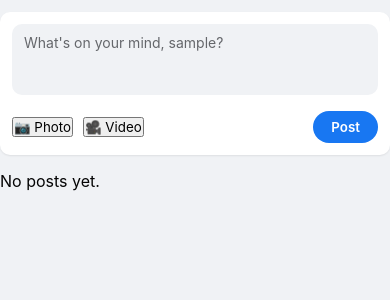
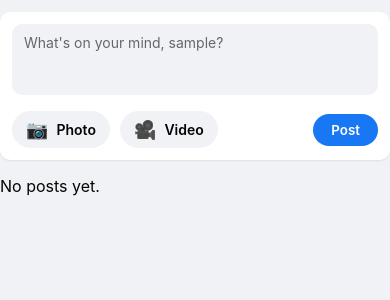
Before and after one commit to pratikguragain10/Connectly, a Django app: page / in a window 390 px wide. Shown: the part 56-356 px from the top of the page. Run offline with Django 5.2, Linux system fonts and the light colour scheme; the visitor is signed in with stand-in values (Sample User, id 1); data comes from the database, SQL or seed files in the repository; data that the repository does not hold is empty.

Commit message:
Media Querry

```diff
--- a/connectly/static/css/styles.css
+++ b/connectly/static/css/styles.css
@@ -376,7 +376,7 @@ body {
 }
 
 .profile-actions {
-  margin-left: auto;
+  margin-top: 12px;
   display: flex;
   gap: 10px;
 }
@@ -462,20 +462,47 @@ body {
   margin-top: 12px;
 }
 
-/* Media buttons */
-.media-btn {
+/* ================= POST ACTION BUTTONS ================= */
+
+.media-action {
+  display: flex;
+  align-items: center;
+  gap: 8px;
+
+  padding: 8px 14px;
+  border-radius: 999px;
+  border: none;
+
   background: #f0f2f5;
-  border: none;
-  padding: 8px 14px;
-  border-radius: 20px;
+  color: #050505;
+
+  font-size: 14px;
+  font-weight: 600;
   cursor: pointer;
-  font-size: 14px;
-  font-weight: 500;
-  color: #050505;
+
+  transition: background 0.15s ease, transform 0.1s ease;
 }
 
-.media-btn:hover {
+.media-action:hover {
   background: #e4e6eb;
+}
+
+.media-action:active {
+  transform: scale(0.97);
+}
+
+/* Icon */
+.media-action .icon {
+  font-size: 18px;
+}
+
+/* Accent colors */
+.media-action.photo .icon {
+  color: #45bd62;
+}
+
+.media-action.video .icon {
+  color: #f02849;
 }
 
 /* Post button */
--- a/connectly/templates/home.html
+++ b/connectly/templates/home.html
@@ -25,8 +25,14 @@
     </div>
 
     <div class="post-actions">
-      <button type="button" onclick="openImage()">📷 Photo</button>
-      <button type="button" onclick="openVideo()">🎥 Video</button>
+      <button type="button" class="media-action photo" onclick="openImage()">
+        <span class="icon">📷</span> Photo
+      </button>
+
+      <button type="button" class="media-action video" onclick="openVideo()">
+        <span class="icon">🎥</span> Video
+      </button>
+
       <button type="submit" class="post-btn">Post</button>
     </div>
   </form>
```
